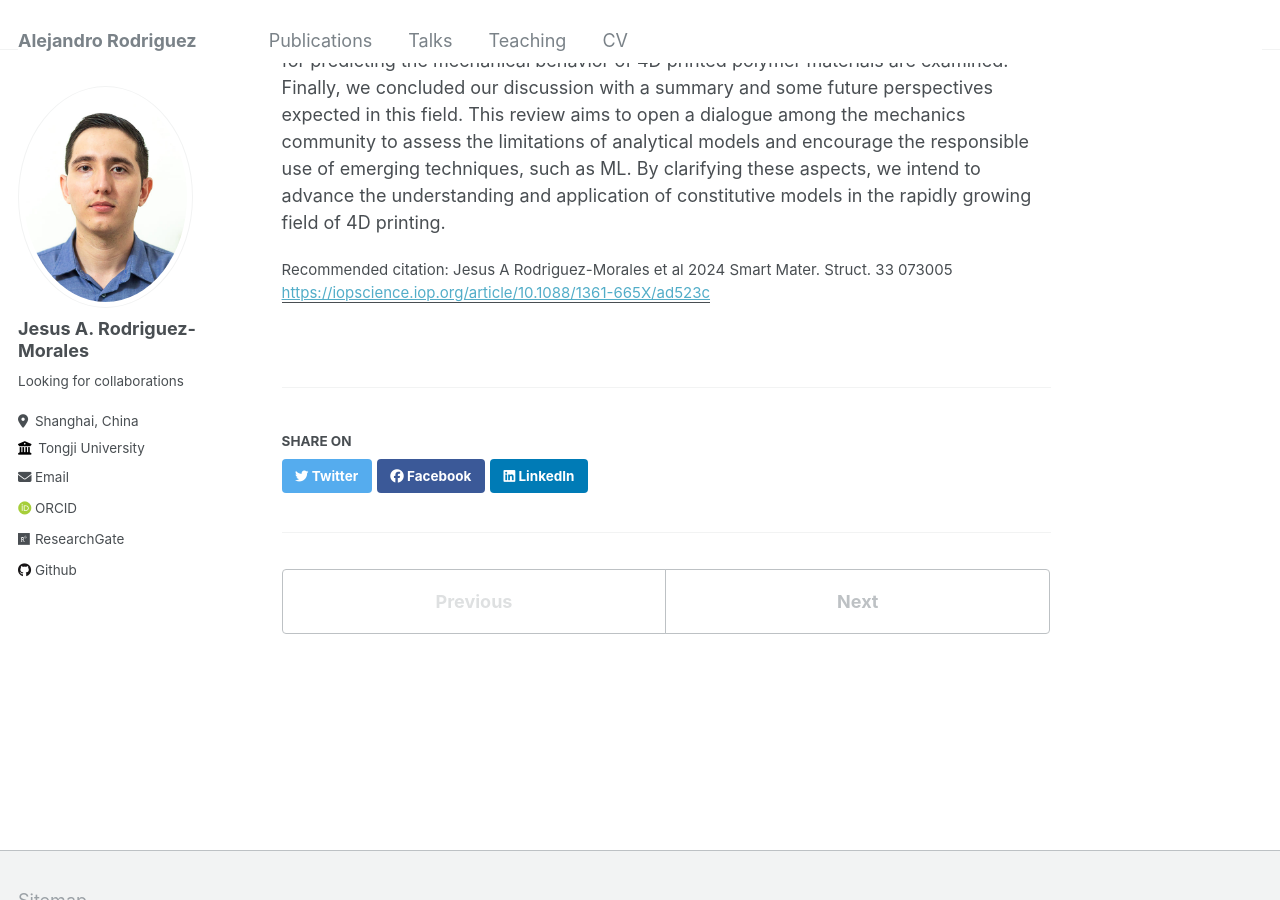
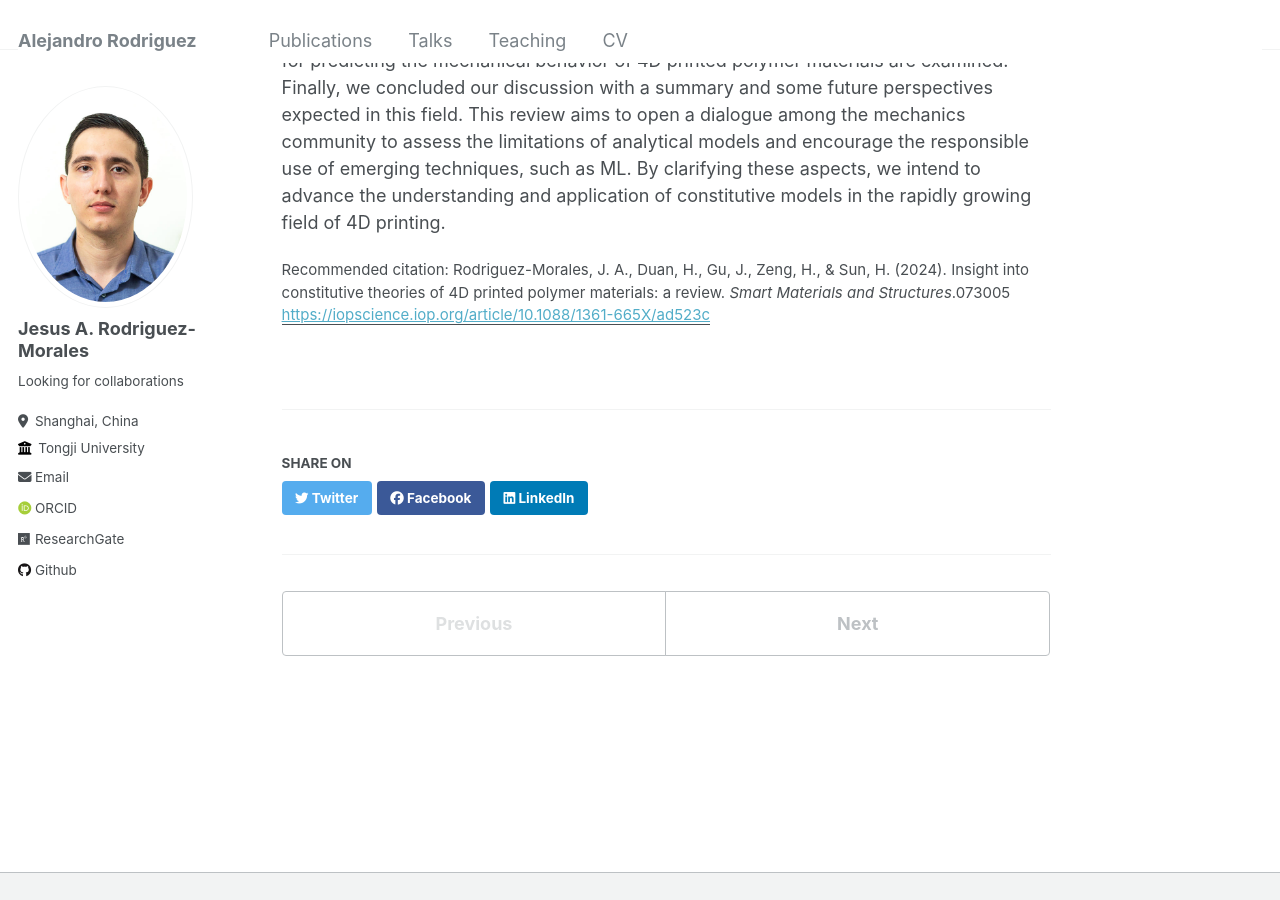
Before and after one commit to alex-rodriguez-m/alex-rodriguez-m.github.io, a Jekyll site: the page built from _publications/review.md, in a window 1280 px wide and 900 px high, scrolled down 434 px. Built offline with Jekyll 4.4.1, drawn with Linux system fonts in a browser that asks for light colours; some web fonts are replaced.

Commit message:
Update review.md

```diff
--- a/_publications/review.md
+++ b/_publications/review.md
@@ -6,7 +6,7 @@ excerpt: '**Jesus A. Rodriguez-Morales**, Hao Duan, Jianping Gu, Hao Zeng, Huiyu
 date: 2024-06-19
 venue: 'Smart Materials and Structures'
 paperurl: 'https://iopscience.iop.org/article/10.1088/1361-665X/ad523c'
-citation: 'Jesus A Rodriguez-Morales et al 2024 Smart Mater. Struct. 33 073005'
+citation: 'Rodriguez-Morales, J. A., Duan, H., Gu, J., Zeng, H., & Sun, H. (2024). Insight into constitutive theories of 4D printed polymer materials: a review. <i>Smart Materials and Structures</i>.073005'
 ---
 
 Four-dimensional (4D) printing has emerged as a branch of additive manufacturing that utilizes stimuli-responsive materials to generate three-dimensional structures with functional features. In this context, constitutive models play a paramount role in designing engineering structures and devices using 4D printing, as they help understand mechanical behavior and material responses to external stimuli, providing a theoretical framework for predicting and analyzing their deformation and shape-shifting capabilities. This article thoroughly discusses available constitutive models for single-printed and multi-printed materials. Later, we explore the role of machine learning (ML) algorithms in inferring constitutive relations, particularly in viscoelastic problems and, more recently, in shape memory polymers. Moreover, challenges and opportunities presented by both approaches for predicting the mechanical behavior of 4D printed polymer materials are examined. Finally, we concluded our discussion with a summary and some future perspectives expected in this field. This review aims to open a dialogue among the mechanics community to assess the limitations of analytical models and encourage the responsible use of emerging techniques, such as ML. By clarifying these aspects, we intend to advance the understanding and application of constitutive models in the rapidly growing field of 4D printing.
```
